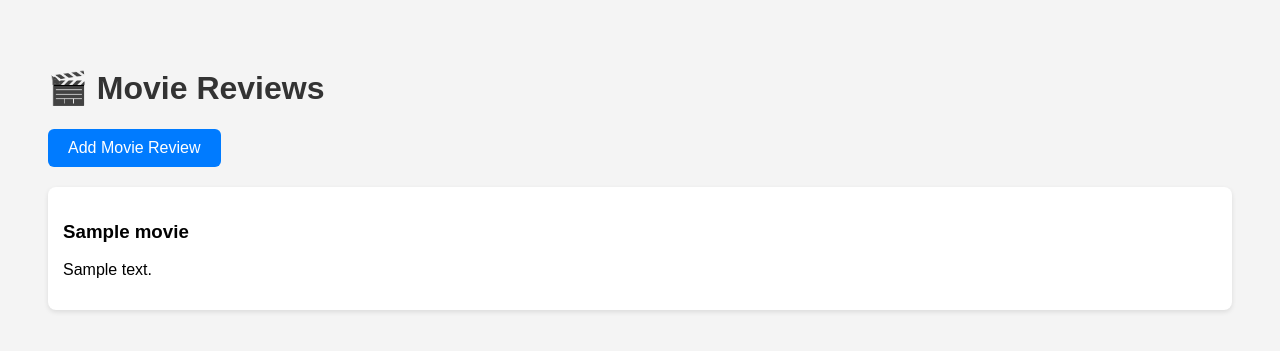
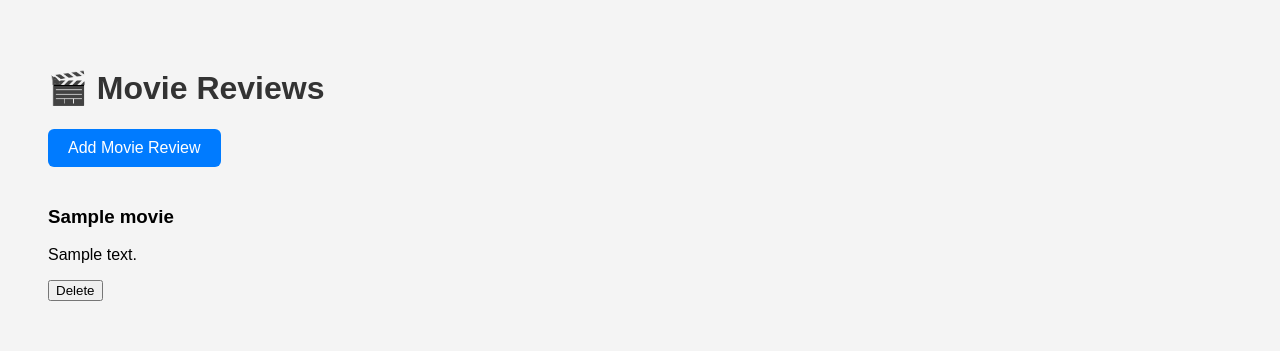
Before and after one commit to wwwatchara2707-2549/movie-review-flask, a Flask app: template templates/index.html in a window 1280 px wide. Shown: the top 351 px of the page. Run offline with Flask 3, Linux system fonts and the light colour scheme; the template is opened without the code that fills it: most values are stand-ins (such as "Sample title", 1, 10 or a date in 2020).

Commit message:
feat: add delete button to movie card

```diff
--- a/templates/index.html
+++ b/templates/index.html
@@ -44,12 +44,18 @@
 
     <a href="/add" class="add-button">Add Movie Review</a>
 
-    {% for movie in movies %}
-        <div class="movie-card">
-            <h3>{{ movie.name }}</h3>
-            <p>{{ movie.review }}</p>
-        </div>
-    {% endfor %}
+{% for movie in movies %}
+<div class="card">
+    <h3>{{ movie.title }}</h3>
+    <p>{{ movie.review }}</p>
+
+    <!-- Delete Button -->
+    <form action="#" method="POST">
+        <button type="submit">Delete</button>
+    </form>
+
+</div>
+{% endfor %}
 
 </body>
 </html>
```
Also changed, not shown: 1 other file.
